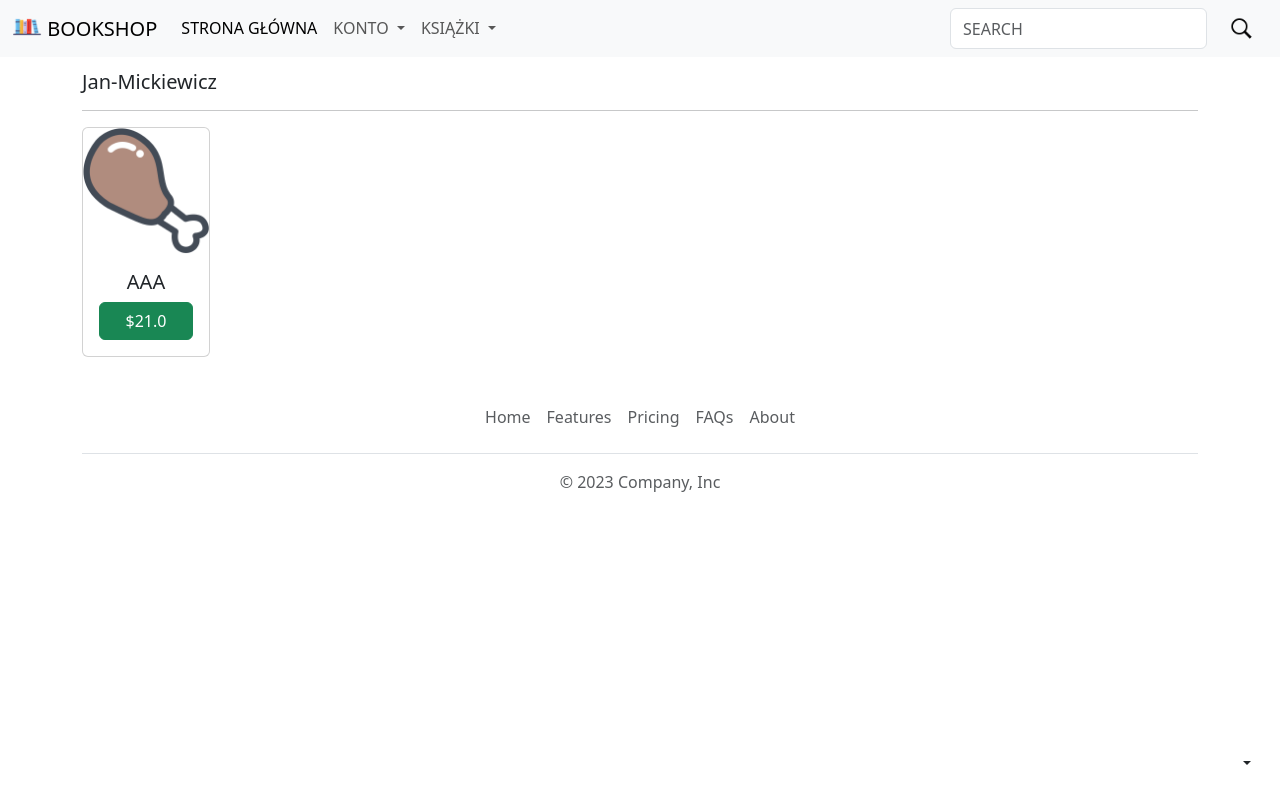
After one commit to rafalwinnik0/bookshop, a Django app: a page that uses myapp/templates/myapp/author_site.html in a window 1280 px wide. The commit adds this page. Run offline with Django 4.2, Linux system fonts and the light colour scheme; data comes from the database, SQL or seed files in the repository; both versions use the stored data as it was after the commit.

Commit message:
Stable version added: field author in models.py, author_site.html with functionality from index.html, on index.html was added filter by author

```diff
--- a/myapp/models.py
+++ b/myapp/models.py
@@ -3,6 +3,7 @@ from django.db import models
 
 class Book(models.Model):
     title = models.CharField(max_length=100)
+    author = models.CharField(max_length=100)
     price = models.FloatField()
     description = models.TextField()
     file = models.ImageField(upload_to='uploads')
--- /dev/null
+++ b/myapp/templates/myapp/author_site.html
@@ -0,0 +1,22 @@
+{% extends 'myapp/base.html' %}
+{% block body %}
+    <h5>{{ author }}</h5>
+    <hr >
+
+    <div class="row row-cols-5">
+        {% for book in books %}
+        <div class="col">
+            <div class="card " style="width: 8rem;">
+                <a href="{% url 'show_book' book.id %}">
+                    <img src="{{ book.file.url }}" class="card-img-top" alt="{{ book.title }}" >
+                </a>
+                <div class="card-body d-flex flex-column text-center">
+                    <h5 class="card-title">{{ book.title }}</h5>
+                    <a href="#" class="btn btn-success d-grid">${{ book.price }}</a>
+                </div>
+            </div>
+        </div>
+        {% endfor %}
+    </div>
+
+{% endblock %}
--- a/myapp/templates/myapp/index.html
+++ b/myapp/templates/myapp/index.html
@@ -52,6 +52,7 @@
                 </a>
                 <div class="card-body d-flex flex-column text-center">
                     <h5 class="card-title">{{ book.title }}</h5>
+                    <a href="{% url 'author_site' book.author %}"> {{ book.author }} </a>
 {#                    <p class="card-text">{{ book.description }}</p>#}
                     <a href="#" class="btn btn-success d-grid">${{ book.price }}</a>
                 </div>
@@ -61,7 +62,7 @@
     </div>
 
 
-    <h4 class="mt-5">Bestsellery</h4>
+    <h4 class="mt-3">Bestsellery</h4>
     <div class="row row-cols-5 g-4">
         {% for book in books %}
             <div class="col">
@@ -81,7 +82,7 @@
 
     <h4 class="mt-3">Książki Liama Nessona</h4>
     <div class="row row-cols-5">
-        {% for book in books %}
+        {% for book in Adam_Mickiewicz_books %}
         <div class="col">
             <div class="card h-100" style="width: 8rem;" >
                 <img src="{{ book.file.url }}" class="card-img-top" alt="{{ book.title }} " height="" length="">
--- a/myapp/urls.py
+++ b/myapp/urls.py
@@ -12,5 +12,6 @@ urlpatterns = [
     path('logout/', auth_views.LogoutView.as_view(template_name='myapp/logout.html'), name='logout'),
     path('add_book/', views.add_book, name='add_book'),
     path('edit_book/', views.edit_book, name='edit_book'),
-    path('show_book/<int:id>/', views.show_book, name='show_book')
+    path('show_book/<int:id>/', views.show_book, name='show_book'),
+    path('<slug:author>/', views.author_site, name='author_site'),
 ]
--- a/myapp/views.py
+++ b/myapp/views.py
@@ -6,7 +6,8 @@ from django.views.decorators.csrf import csrf_protect
 
 def index(request):
     books = Book.objects.all()
-    return render(request, 'myapp/index.html', {'books':books})
+    Adam_Mickiewicz_books = Book.objects.filter(author='Adam-Mickiewicz')
+    return render(request, 'myapp/index.html', {'books':books,'Adam_Mickiewicz_books':Adam_Mickiewicz_books})
 
 def modal_site(request):
     return render(request, 'myapp/modal_site.html')
@@ -20,7 +21,6 @@ def register(request):
     return render(request, 'myapp/register.html', {'user_form':user_form})
 
 def add_book(request):
-
     if request.method == "POST":
         form = NewBookForm(request.POST, request.FILES)
         if form.is_valid():
@@ -33,6 +33,10 @@ def edit_book(request):
     return render(request, 'myapp/edit_book.html')
 
 def show_book(request, id):
-
     book = Book.objects.get(id=id)
     return render(request, 'myapp/show_book.html', {'book':book})
+
+def author_site(request, author):
+    print(author)
+    books = Book.objects.filter(author=author)
+    return render(request, 'myapp/author_site.html', {'books':books, 'author':author})
```
Also changed, not shown: db.sqlite3, myapp/migrations/0004_book_author.py (added).
